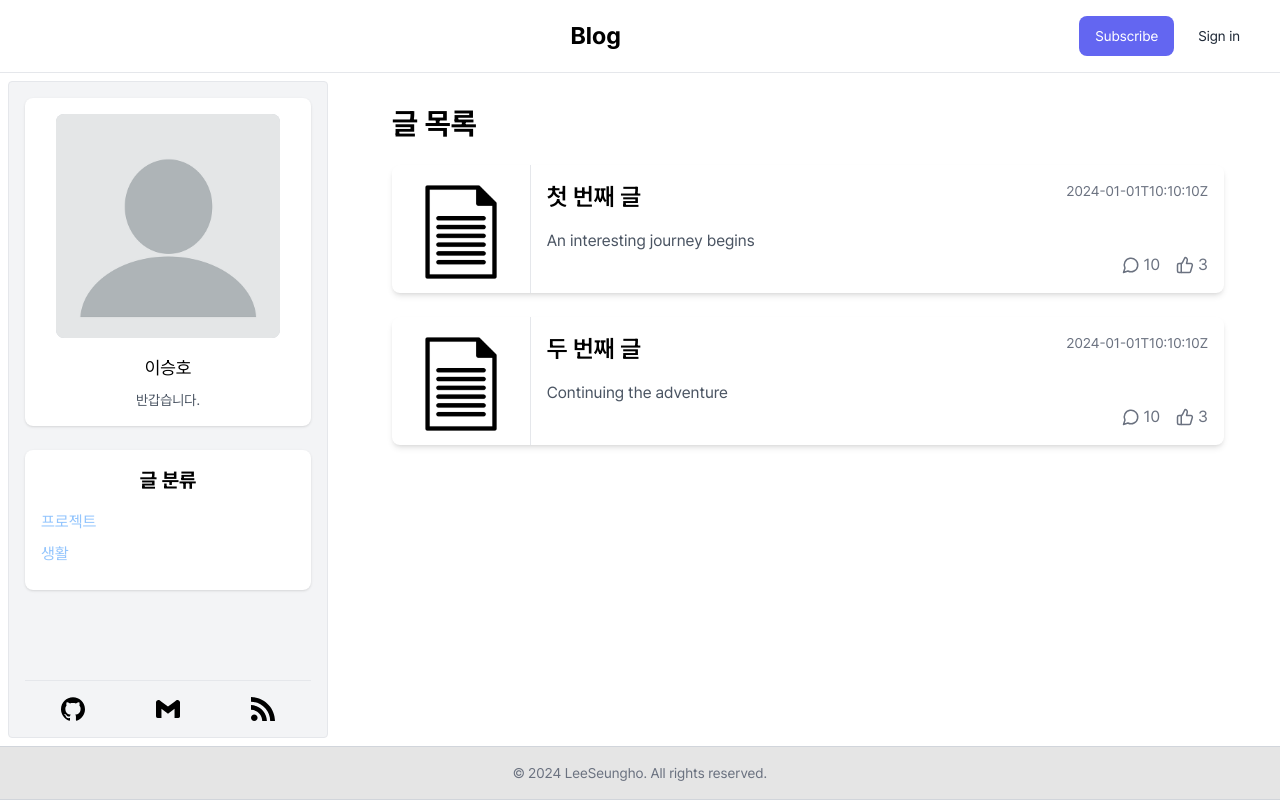
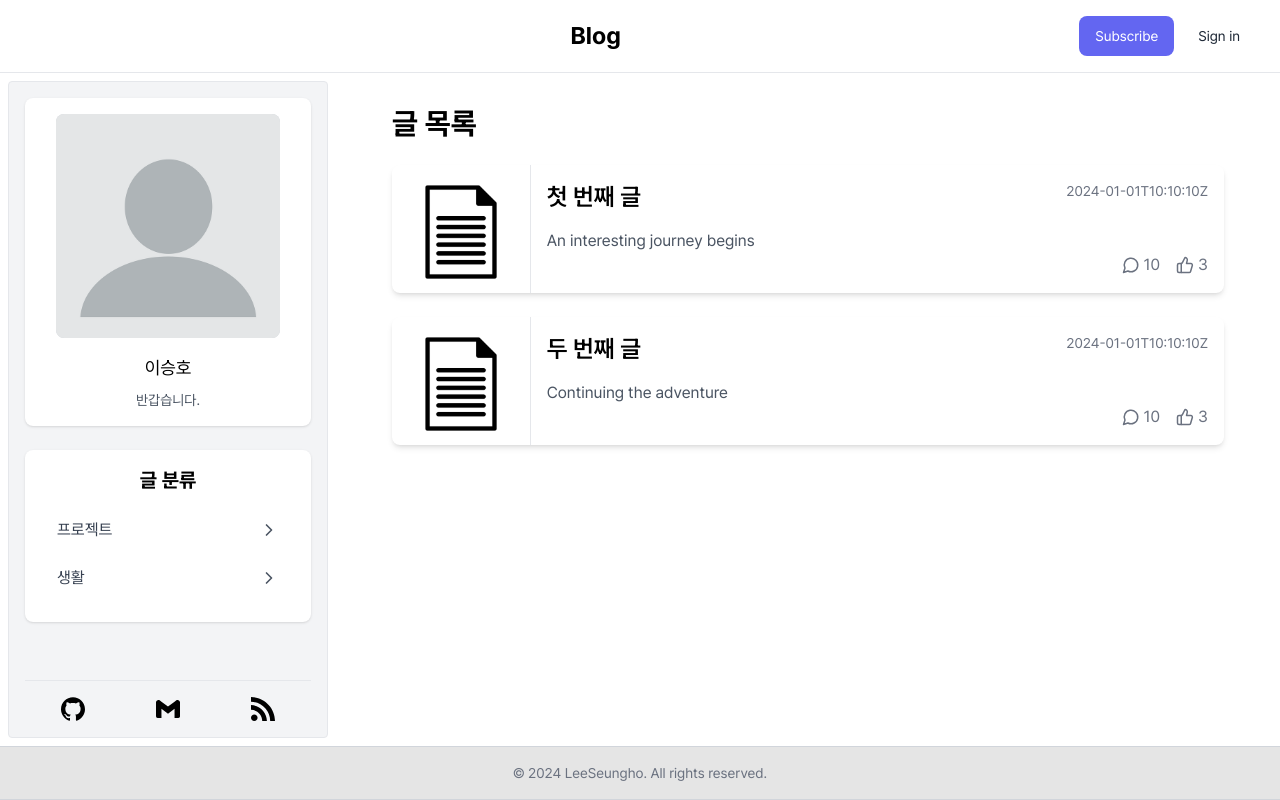
Before and after one commit to seung7642/contentria, a Next.js app in the folder frontend/: page / in a window 1280 px wide. Built offline with nearby package versions, Linux system fonts and the light colour scheme.

Commit message:
style: 글 분류 접기/펴기 스타일 추가

```diff
--- /dev/null
+++ b/frontend/src/app/_component/CategoryItem.tsx
@@ -0,0 +1,44 @@
+'use client';
+
+import { useState } from 'react';
+import Link from 'next/link';
+import { Category } from './sidebar';
+import { ChevronDown, ChevronRight } from 'lucide-react';
+
+const CategoryItem: React.FC<{ category: Category; depth?: number }> = ({
+  category,
+  depth = 0,
+}) => {
+  const [isExpanded, setIsExpanded] = useState(false);
+  const hasChildren = category.children && category.children.length > 0;
+  const paddingClasses = ['pl-4', 'pl-8', 'pl-12'];
+  const paddingClass = paddingClasses[depth] || 'pl-16';
+  return (
+    <li>
+      <div
+        className={`mb-2 flex items-center justify-between rounded-lg bg-white px-4 py-2 hover:shadow-lg ${paddingClass}`}
+      >
+        <Link href={`/category/${category.id}`} className="text-gray-700 hover:underline">
+          {category.name}
+        </Link>
+        {hasChildren && (
+          <button
+            onClick={() => setIsExpanded(!isExpanded)}
+            className="text-gray-600 hover:text-gray-900 focus:outline-none"
+          >
+            {isExpanded ? <ChevronDown size={20} /> : <ChevronRight size={20} />}
+          </button>
+        )}
+      </div>
+      {hasChildren && isExpanded && (
+        <ul>
+          {category.children!.map((childCategory) => (
+            <CategoryItem key={childCategory.id} category={childCategory} depth={depth + 1} />
+          ))}
+        </ul>
+      )}
+    </li>
+  );
+};
+
+export default CategoryItem;
--- a/frontend/src/app/_component/sidebar.tsx
+++ b/frontend/src/app/_component/sidebar.tsx
@@ -1,14 +1,39 @@
-import Link from 'next/link';
 import Image from 'next/image';
+import CategoryItem from './CategoryItem';
 
-type Category = {
+export type Category = {
   id: string;
   name: string;
+  children?: Category[];
 };
 
 const categories: Category[] = [
-  { id: '프로젝트', name: '프로젝트' },
-  { id: '생활', name: '생활' },
+  {
+    id: '프로젝트',
+    name: '프로젝트',
+    children: [
+      {
+        id: 'web',
+        name: '웹 개발',
+        children: [
+          { id: 'frontend', name: '프론트엔드' },
+          { id: 'backend', name: '백엔드' },
+        ],
+      },
+      {
+        id: 'mobile',
+        name: '모바일 앱',
+      },
+    ],
+  },
+  {
+    id: '생활',
+    name: '생활',
+    children: [
+      { id: 'daily', name: '일상' },
+      { id: 'travel', name: '여행' },
+    ],
+  },
 ];
 
 const Sidebar: React.FC = () => {
@@ -36,11 +61,12 @@ const Sidebar: React.FC = () => {
         <h2 className="mb-4 text-center text-xl font-bold">글 분류</h2>
         <ul>
           {categories.map((category) => (
-            <li key={category.id} className="mb-2">
-              <Link href={`/category/${category.id}`} className="text-blue-300 hover:underline">
-                {category.name}
-              </Link>
-            </li>
+            // <li key={category.id} className="mb-2">
+            //   <Link href={`/category/${category.id}`} className="text-blue-300 hover:underline">
+            //     {category.name}
+            //   </Link>
+            // </li>
+            <CategoryItem key={category.id} category={category} />
           ))}
         </ul>
       </div>
```
